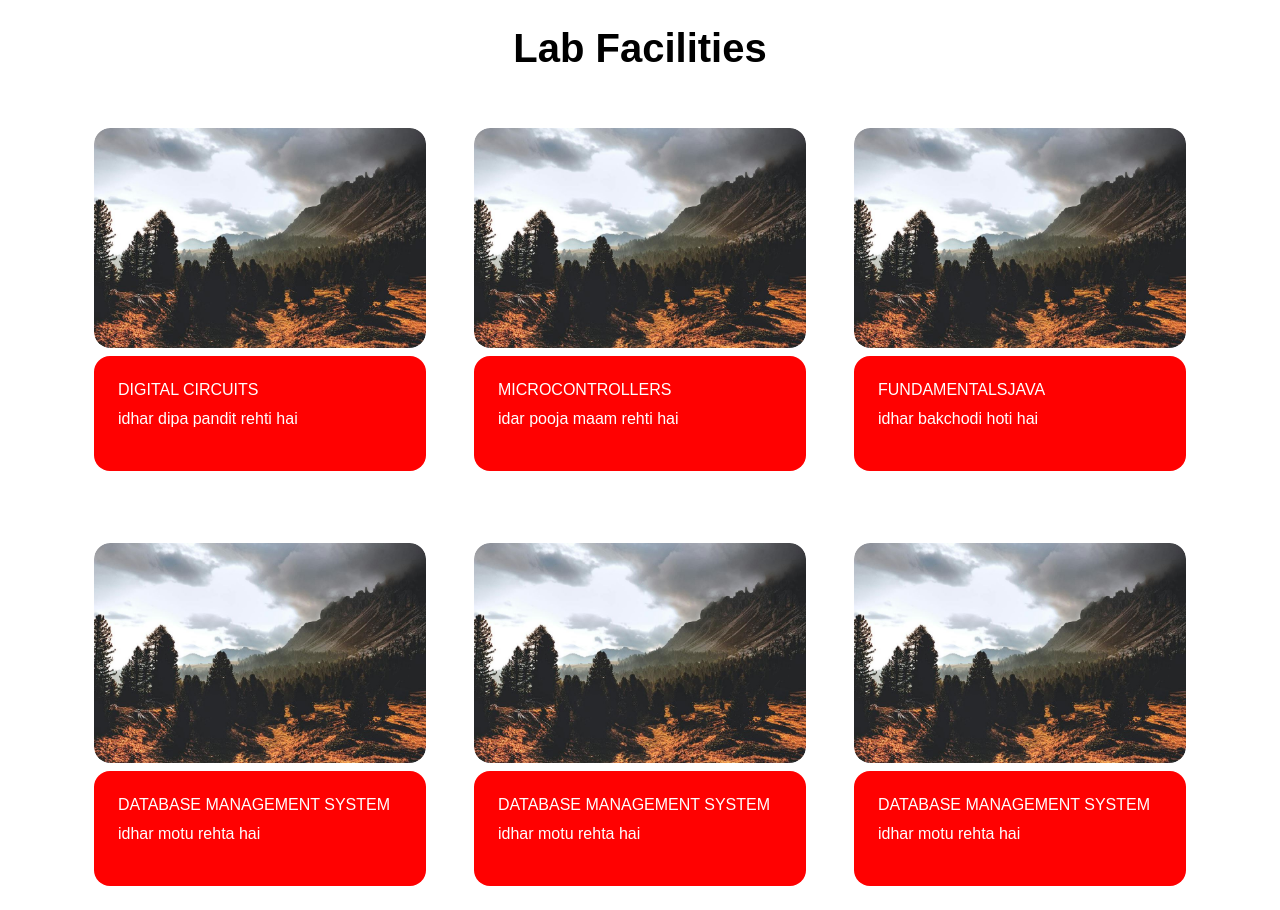
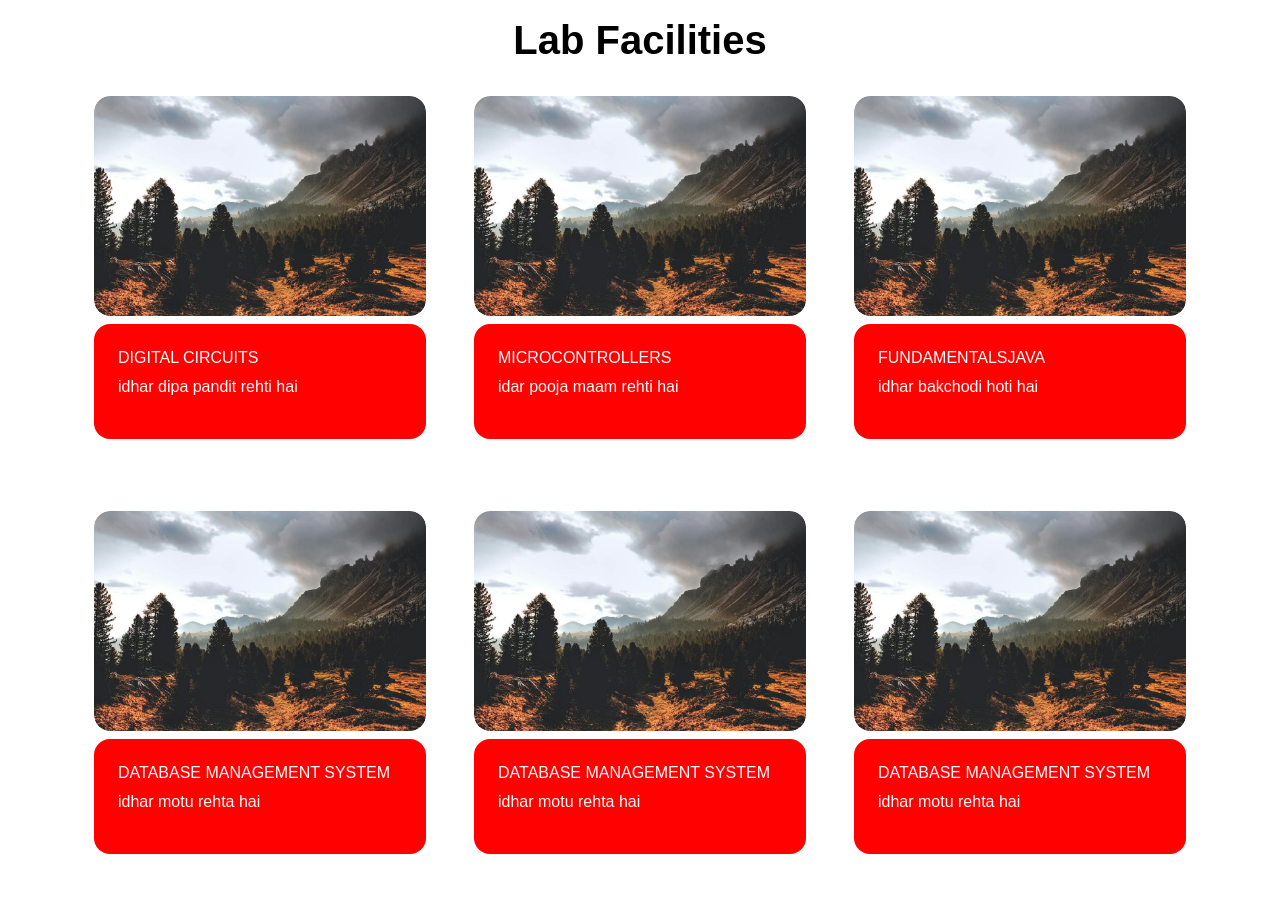
Before and after one commit to Ritesh0219/labs, a plain HTML site: page index.html in a window 1280 px wide. After the commit the page ends 878 px from the top, so only its background shows below. Drawn offline with Linux system fonts and the light colour scheme; a web font is replaced by a local one.

Commit message:
Add files via upload

```diff
--- a/index.html
+++ b/index.html
@@ -14,7 +14,7 @@
      <section id="work" class="full-height px-lg-6">
         <div class="container">
 
-            <div class="row py-4 text-center">
+            <div class="row pt-3 text-center">
                 <h1>Lab Facilities</h1>
             </div>
 
```
